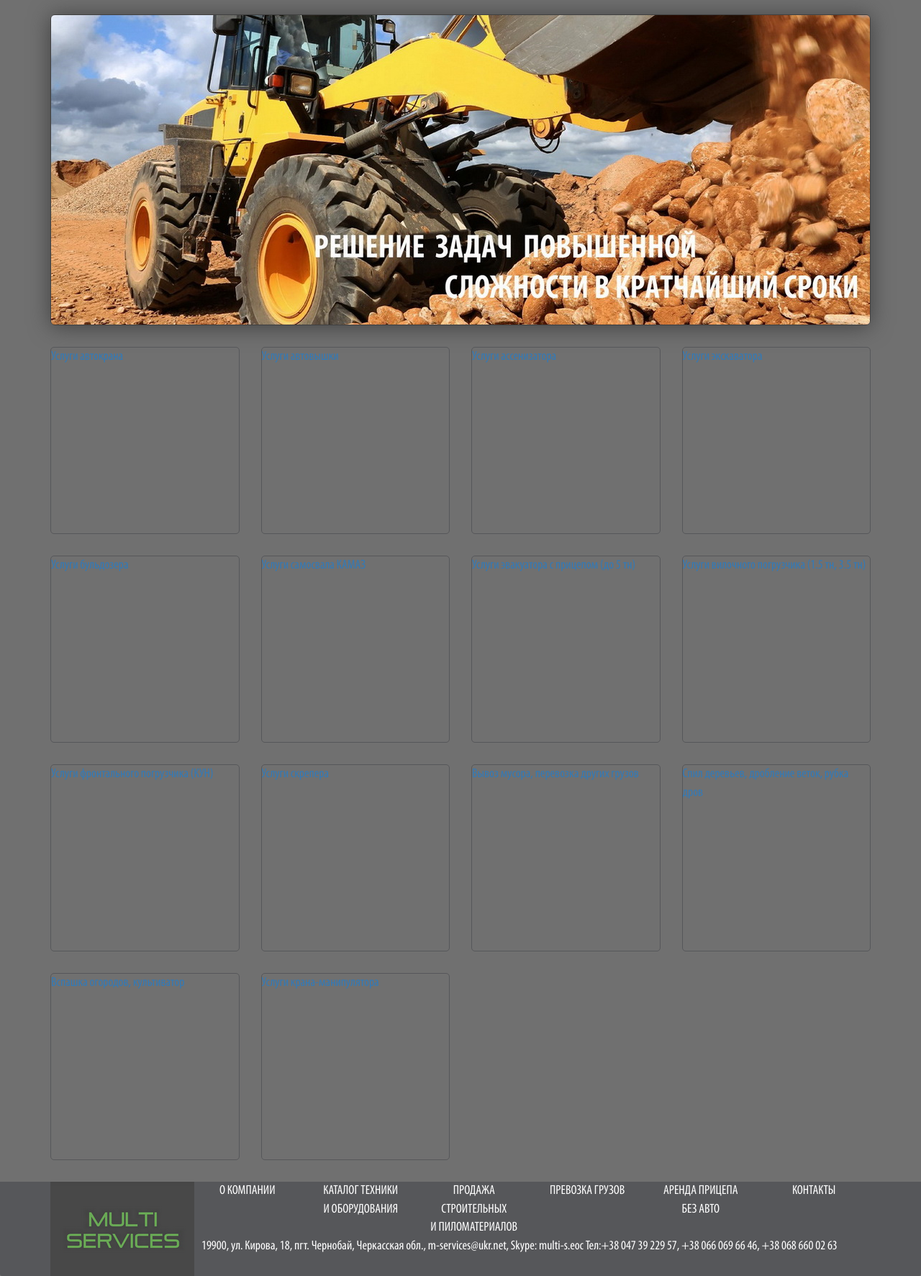
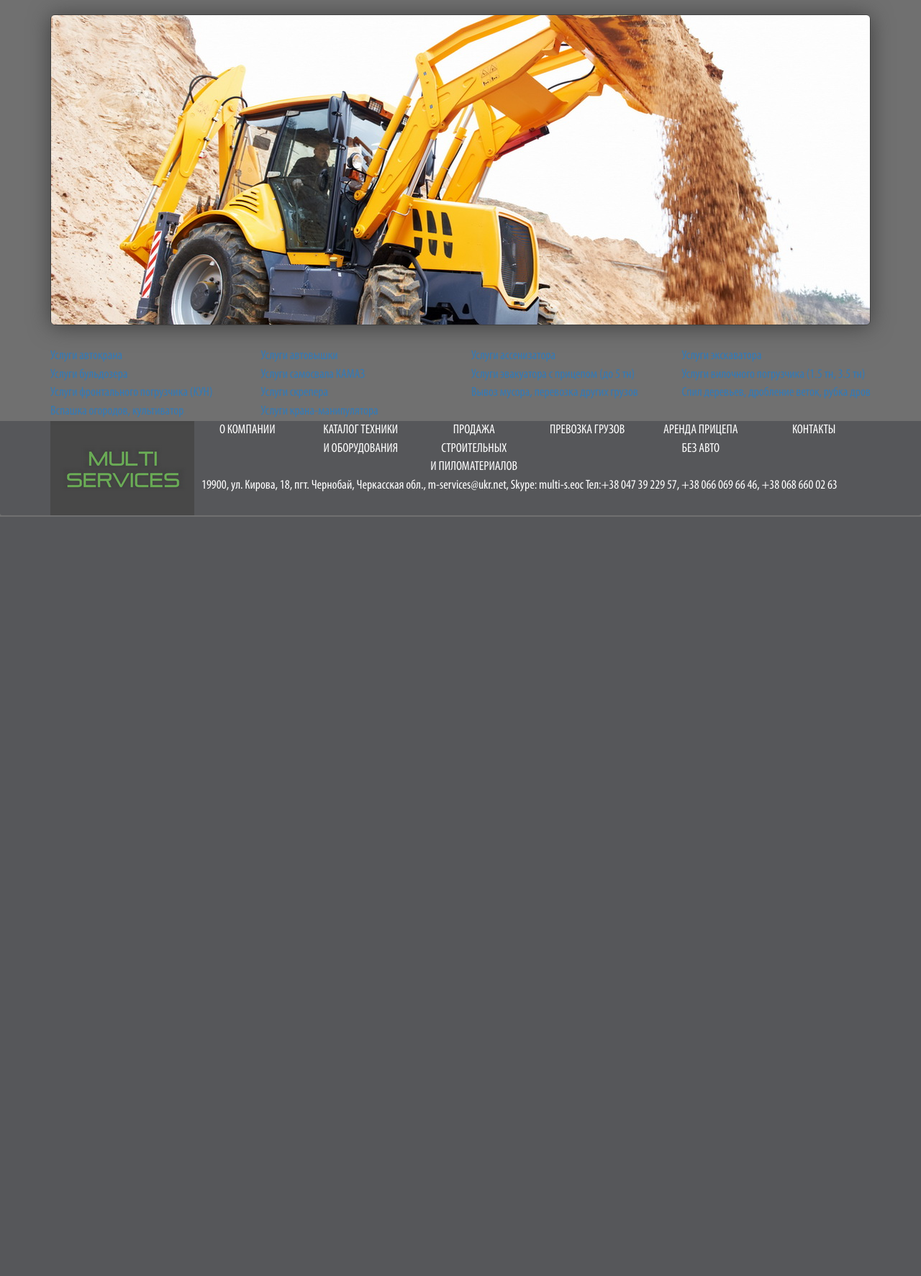
Before and after one commit to Volodymyr75/multiservise, a PHP site: page /site/technika.html in a window 1280 px wide. Shown: the part 82-1855 px from the top of the page at 72% size. After the commit the page ends 800 px from the top, so only its background shows below. Run offline with PHP 8.4, Linux system fonts and the light colour scheme.

Commit message:
baner-technika

```diff
--- a/site/css/styles.css
+++ b/site/css/styles.css
@@ -215,17 +231,21 @@ body {
 
 /***********************/
 @media (min-width: 1200px) {
-	.container .jumbotron {
+	/*main*/
+
+	#main-content .jumbotron {
 		background: url('../images/baner1170-432.jpg') no-repeat;
 		height: 432px;
-
-
-
-
+	}
+/*technika*/
+	#main-content-technika .jumbotron {
+		background: url('../images/baner-tech1170-432.jpg') no-repeat;
+		height: 432px;
 	}
 }
 
 @media (min-width: 992px) and (max-width: 1199px) {
+	/*main*/
 	#logo-img {
 		background: url('../images/logo-up170-72.png') no-repeat;
 		width: 170px;
--- a/site/technika.html
+++ b/site/technika.html
@@ -77,53 +77,53 @@
 
 	  <div id="main-content-technika" class="container">
 	  	<div class="jumbotron">
-	  		<img src="images/baner768-283.jpg" alt="baner" class="img-responsive visible-xs">
+	  		<img src="images/baner-tech768-283.jpg" alt="baner" class="img-responsive visible-xs">
 	  	</div>
 
 		<div id="technika-all" class="row">
 
 
 				<div class="col-md-3 col-sm-6 col-xs-12">
-					<a href="avtokran.html"><div class="technika-main"><span>Услуги автокрана</span></div></a>
+					<a href="avtokran.html"><div id="avtokran"><span>Услуги автокрана</span></div></a>
 				</div>
 				<div class="col-md-3 col-sm-6 col-xs-12">
-					<a href="technika.html"><div class="technika-main"><span>Услуги автовышки</span></div></a>
+					<a href="avtovyshka.html"><div id="avtovyshka"><span>Услуги автовышки</span></div></a>
 				</div>
 				<div class="col-md-3 col-sm-6 col-xs-12">
-					<a href="#"><div class="technika-main"><span>Услуги ассенизатора</span></div></a>
+					<a href="assenizator.html"><div id="assenizator"><span>Услуги ассенизатора</span></div></a>
 				</div>
 				<div class="col-md-3 col-sm-6 col-xs-12">
-					<a href="#"><div class="technika-main"><span>Услуги экскаватора</span></div></a>
+					<a href="ekskavator.html"><div id="ekskavator"><span>Услуги экскаватора</span></div></a>
 				</div>
 				<div class="col-md-3 col-sm-6 col-xs-12">
-					<a href="#"><div class="technika-main"><span>Услуги бульдозера</span></div></a>
+					<a href="buldozen.html"><div id="buldozer"><span>Услуги бульдозера</span></div></a>
 				</div>
 				<div class="col-md-3 col-sm-6 col-xs-12">
-					<a href="#"><div class="technika-main"><span>Услуги самосвала КАМАЗ</span></div></a>
+					<a href="samosval.html"><div id="samosval"><span>Услуги самосвала КАМАЗ</span></div></a>
 				</div>
 				<div class="col-md-3 col-sm-6 col-xs-12">
-					<a href="#"><div class="technika-main"><span>Услуги эвакуатора с прицепом (до 5 тн)</span></div></a>
+					<a href="evakuator.html"><div id="evakuator"><span>Услуги эвакуатора с прицепом (до 5 тн)</span></div></a>
 				</div>
 				<div class="col-md-3 col-sm-6 col-xs-12">
-					<a href="technika.html"><div class="technika-main"><span>Услуги вилочного погрузчика (1.5 тн, 3.5 тн)</span></div></a>
+					<a href="pogruzchikvil.html"><div id="pogruzchikvil"><span>Услуги вилочного погрузчика (1.5 тн, 3.5 тн)</span></div></a>
 				</div>
 				<div class="col-md-3 col-sm-6 col-xs-12">
-					<a href="#"><div class="technika-main"><span>Услуги фронтального погрузчика (КУН)</span></div></a>
+					<a href="pogruzchikfront.html"><div id="porguzchikfront"><span>Услуги фронтального погрузчика (КУН)</span></div></a>
 				</div>
 				<div class="col-md-3 col-sm-6 col-xs-12">
-					<a href="#"><div class="technika-main"><span>Услуги скрепера</span></div></a>
+					<a href="skreper.html"><div id="skreper"><span>Услуги скрепера</span></div></a>
 				</div>
 				<div class="col-md-3 col-sm-6 col-xs-12">
-					<a href="#"><div class="technika-main"><span>Вывоз мусора, перевозка других грузов</span></div></a>
+					<a href="perevozka.html"><div id="perevozka"><span>Вывоз мусора, перевозка других грузов</span></div></a>
 				</div>
 				<div class="col-md-3 col-sm-6 col-xs-12">
-					<a href="#"><div class="technika-main"><span>Спил деревьев, дробление веток, рубка дров</span></div></a>
+					<a href="spil.html"><div class="spil"><span>Спил деревьев, дробление веток, рубка дров</span></div></a>
 				</div>
 				<div class="col-md-3 col-sm-6 col-xs-12">
-					<a href="#"><div class="technika-main"><span>Вспашка огородов, культиватор</span></div></a>
+					<a href="kultivator.html"><div id="kultivator"><span>Вспашка огородов, культиватор</span></div></a>
 				</div>
 				<div class="col-md-3 col-sm-6 col-xs-12">
-					<a href="#"><div class="technika-main"><span>Услуги крана-манипулятора</span></div></a>
+					<a href="kran.html"><div id="kran"><span>Услуги крана-манипулятора</span></div></a>
 				</div>
 
 		</div>
```
Also changed, not shown: other parts of site/css/styles.css (+35 -8 lines), site/index.html (+4 -4 lines), site/images/baner-tech1170-432.jpg (added), site/images/baner-tech738-272.jpg (added), site/images/baner-tech768-283.jpg (added), site/images/baner-tech962-355.jpg (added).
